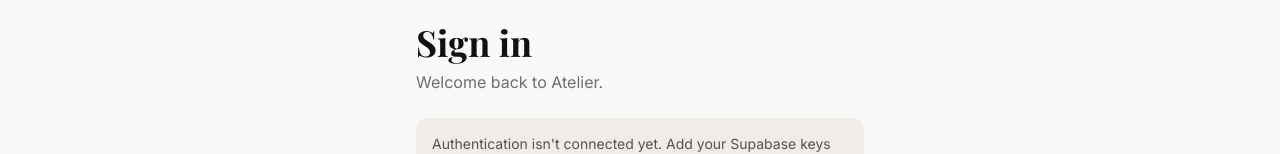
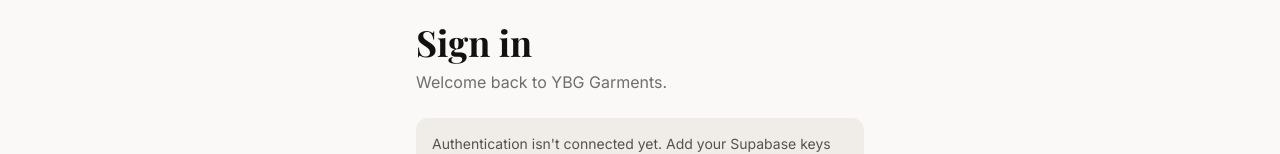
Before and after one commit to utech0201-debug/novamarket, a Next.js app: page /login in a window 1280 px wide. Shown: the part 123-277 px from the top of the page. Built offline with nearby package versions, Linux system fonts and the light colour scheme; no server answers; a web font is replaced by a local one.

Commit message:
brand: update login greeting to YBG Garments

```diff
--- a/app/login/page.tsx
+++ b/app/login/page.tsx
@@ -39,7 +39,7 @@
     <div className="container-x flex justify-center py-20">
       <div className="w-full max-w-md">
         <h1 className="font-serif text-4xl font-bold">Sign in</h1>
-        <p className="mt-2 text-ink/60">Welcome back to Atelier.</p>
+        <p className="mt-2 text-ink/60">Welcome back to YBG Garments.</p>
 
         {!supabase && (
           <p className="mt-6 rounded-xl bg-sand p-4 text-sm text-ink/70">
```
